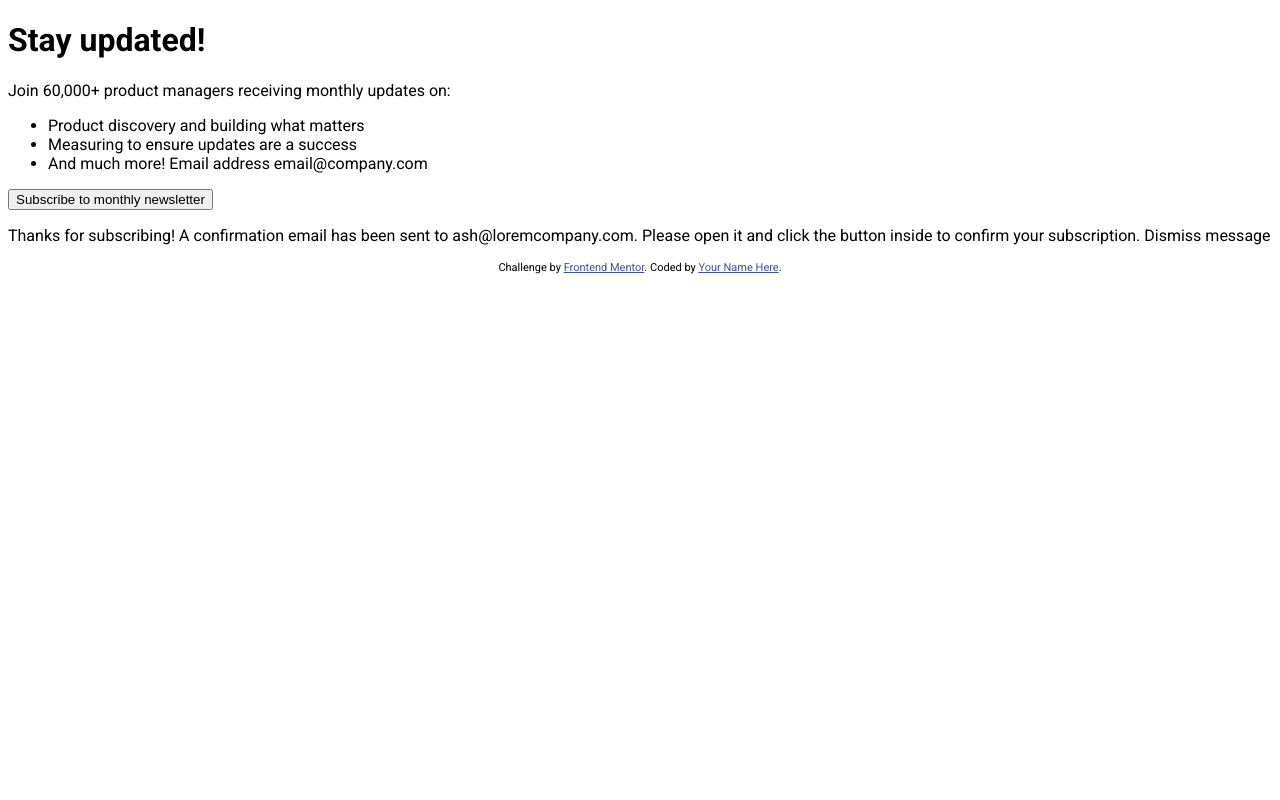
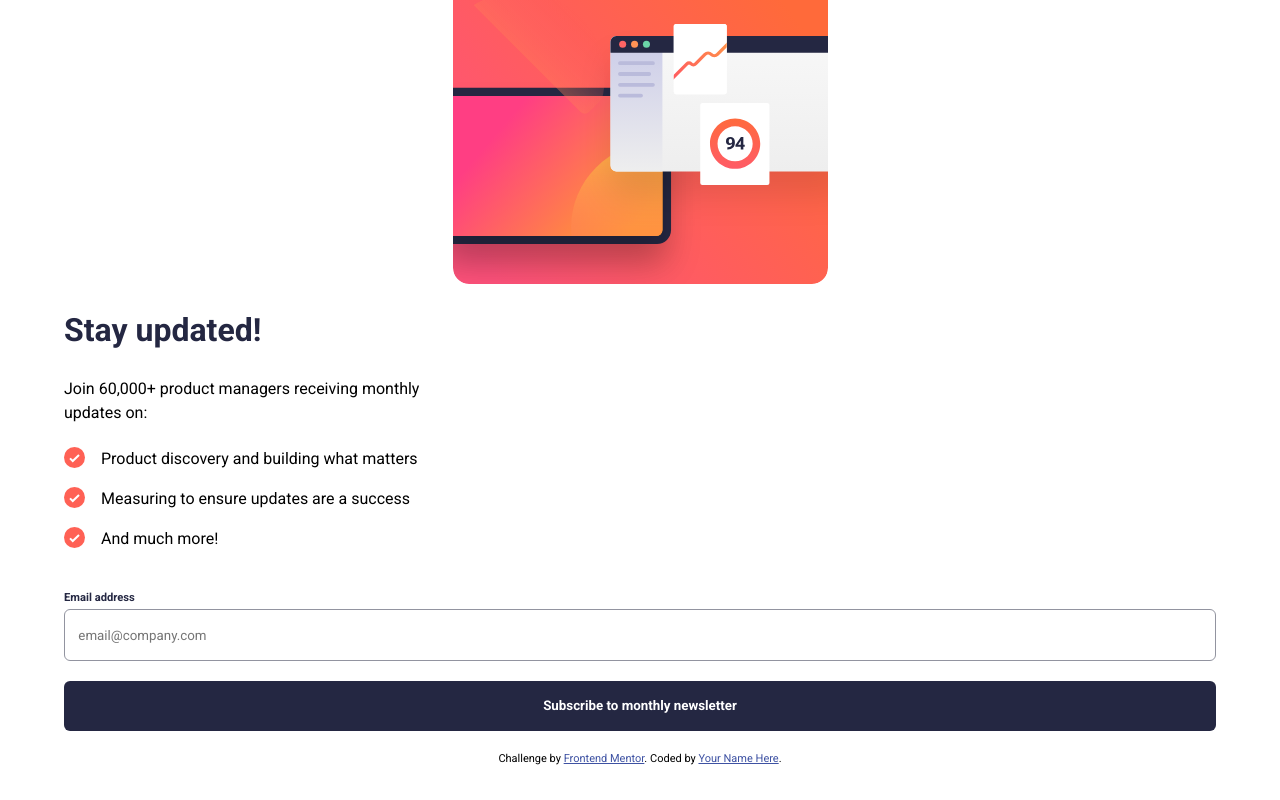
Before and after one commit to Jakub-Gryczka/newsletter-sign-up-fm, a plain HTML site: page index.html in a window 1280 px wide. Drawn offline with Linux system fonts and the light colour scheme.

Commit message:
finished overall layout, need to add the js to validate the form

```diff
--- a/index.html
+++ b/index.html
@@ -21,51 +21,58 @@
       href="https://fonts.googleapis.com/css2?family=Roboto:wght@400;700&display=swap"
       rel="stylesheet"
     />
-    <style>
-      .attribution {
-        font-size: 11px;
-        text-align: center;
-      }
-      .attribution a {
-        color: hsl(228, 45%, 44%);
-      }
-    </style>
     <link rel="stylesheet" href="style.css" />
   </head>
   <body>
-
-    <header class="primary-heading">
+    <div class="image">
+      <img src="assets/images/illustration-sign-up-mobile.svg" alt="sign-up illustration">
+    </div>
+    <header class="primary-heading container">
       <h1 class="main-heading">Stay updated!</h1>
     </header>
-    <main class="main">
+    <main class="main container">
       <p class="main__text text">
         Join 60,000+ product managers receiving monthly updates on:
         <ul class="main__list">
             <li class="list-item">
-              Product
-              discovery and building what matters
+              <img src="assets/images/icon-list.svg" alt="list icon">
+              <p class="list-item__text">
+                Product
+                discovery and building what matters
+              </p>
             </li>
             <li class="list-item">
+              <img src="assets/images/icon-list.svg" alt="list icon">
+              <p class="list-item__text">
               Measuring to ensure updates are a
               success
+              </p>
             </li>
             <li class="list-item">
-              And much more! Email address email@company.com
+              <img src="assets/images/icon-list.svg" alt="list icon">
+              <p class="list-item__text">
+                And much more!
+              </p>
             </li>
         </ul>
       </p>
       <!-- Sign-up form start -->
-
+      <form action="" method="get" class="form">
+        <div class="form-title">
+          <p class="form-email"> Email address</p>
+          <p class="form-error hidden">Valid e-mail required</p>
+        </div>
+        <div class="form-row">
+          <input type="text" name="email" class="email" placeholder="email@company.com">
+        </div>
+        <div class="form-row">
+          <input type="submit" value="Subscribe to monthly newsletter" class="btn form-btn">
+        </div>
+      </form>
       <!-- Sign-up form end -->
-      <button class="btn">
-        Subscribe to monthly newsletter
-      </button>
     </main>
-
-
-
     <!-- Success message start -->
-    <div class="acknowledgement">
+    <div class="acknowledgement hidden container">
       <p class="acknowledgement__text">
         Thanks for subscribing! A confirmation email has been sent to
         ash@loremcompany.com. Please open it and click the button inside to confirm
--- a/style.css
+++ b/style.css
@@ -4,21 +4,102 @@
   --color-grey-dark: hsl(235, 18%, 26%);
   --color-grey: hsl(231, 7%, 60%);
   --color-white: hsl(0, 0%, 100%);
-    --ff-primary: 'Roboto', sans-serif;
+  --ff-primary: "Roboto", sans-serif;
   --fw-primary: 400;
   --fw-bold: 700;
 }
-*, *::before, *::after {
+*,
+*::before,
+*::after {
   box-sizing: border-box;
+  margin: 0;
+  padding: 0;
 }
 body {
   font-family: var(--ff-primary);
   font-weight: var(--fw-primary);
+  line-height: 1.5;
+}
+img {
+  display: block;
+  max-width: 100%;
+}
+p {
+    max-width: 45ch;
+}
+.image,
+.container {
+  margin: 0 auto;
+}
+.image > img {
+    margin: 0 auto;
 }
 .container {
   width: min(90%, 1200px);
   margin: 0 auto;
 }
+.btn,
+.email {
+  display: inline-block;
+  font-family: inherit;
+  padding: 1.3em 1em;
+  width: 100%;
+  border-radius: 6px;
+  border: none;
+  outline: none;
+}
+.btn {
+  color: var(--color-white);
+  background-color: var(--color-grey-darker);
+  font-weight: var(--fw-bold);
+  margin-block: 1.5em;
+}
 .hidden {
   display: none;
 }
+.main-heading {
+  color: var(--color-grey-darker);
+  margin-block: 0.7em;
+}
+.main__text {
+  margin-block-end: 1.4em;
+}
+.main__list {
+    display: flex;
+    flex-direction: column;
+    gap: 1em;
+}
+.list-item {
+  display: flex;
+  gap: 1em;
+  align-items: flex-start;
+}
+.form-title {
+    display: flex;
+    justify-content: space-between;
+    margin-block: 3.5em 0.2em;
+}
+.form-email, .form-title {
+  font-size: clamp(0.6rem, 2vw, 0.7rem);
+  font-weight: var(--fw-bold);
+  color: var(--color-grey-darker);
+}
+.form-title {
+    color: var(--color-red-primary);
+}
+
+.email {
+  padding: 1.3em 1em;
+  width: 100%;
+  border-radius: 6px;
+  border: var(--color-grey) solid 1px;
+  outline: none;
+}
+
+.attribution {
+  font-size: 11px;
+  text-align: center;
+}
+.attribution a {
+  color: hsl(228, 45%, 44%);
+}
```
Also changed, not shown: 1 other file. Lines whose indentation alone changed are shown as unchanged.
